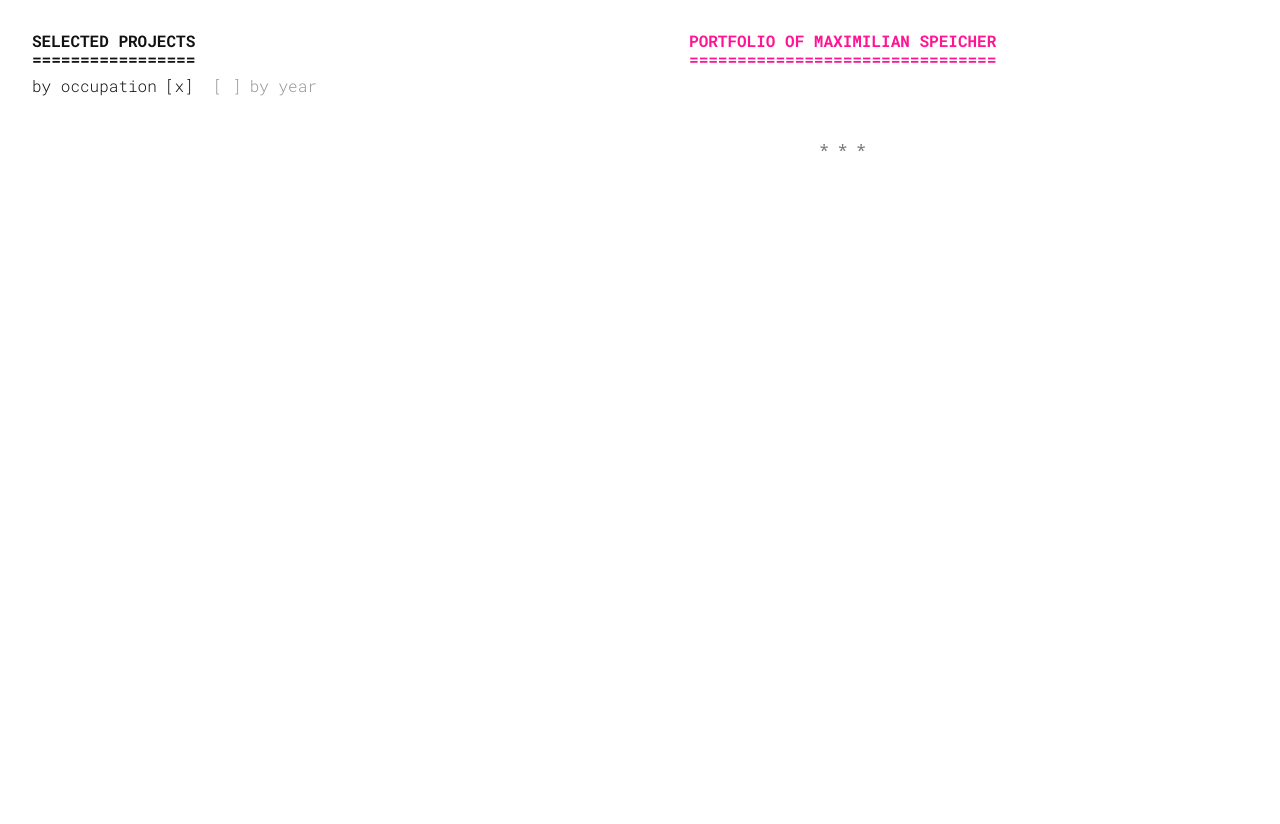
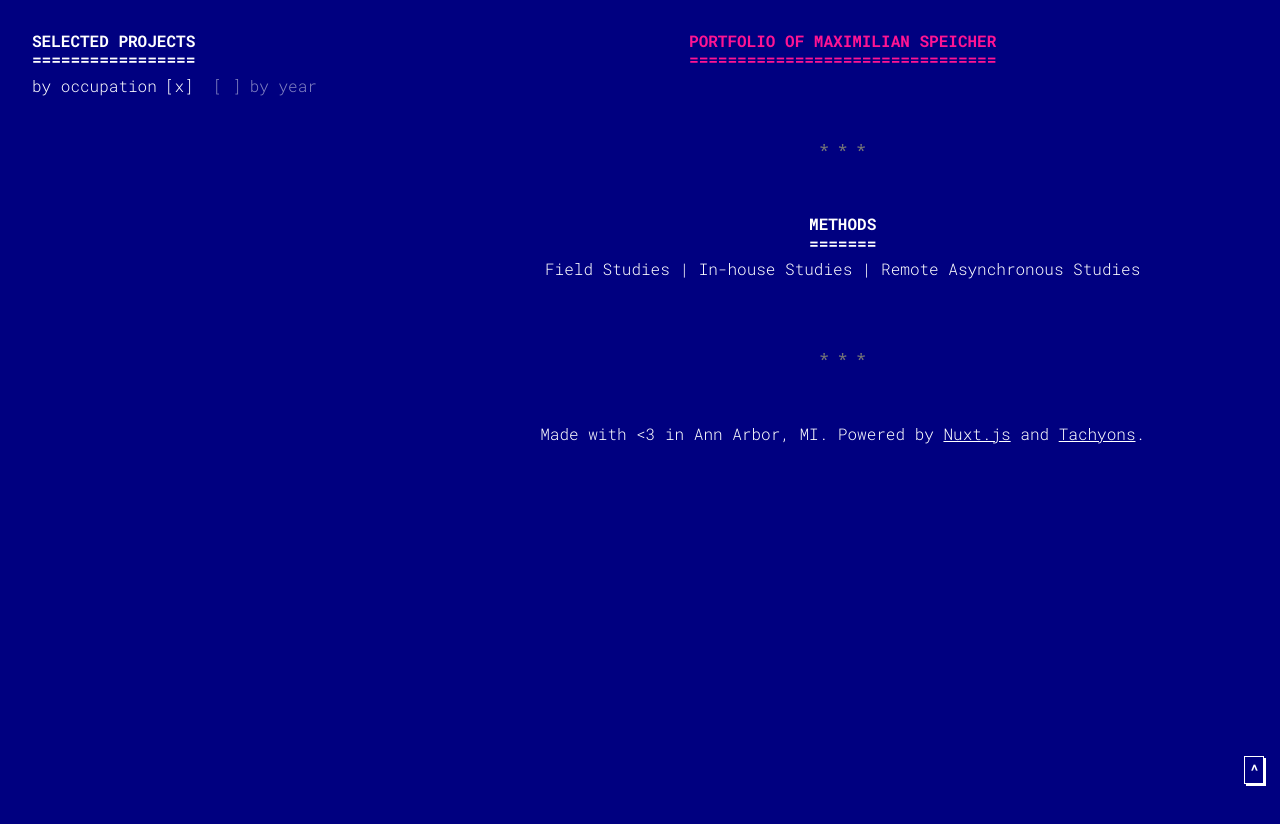
Before and after one commit to maxspeicher/v3, a Nuxt app: page / in a window 1280 px wide. Shown: the top 824 px of the page. Built offline with nearby package versions, Linux system fonts and the light colour scheme.

Commit message:
special brutalist CSS, back-to-top button, methods section

```diff
--- a/nuxt.config.js
+++ b/nuxt.config.js
@@ -11,9 +11,10 @@ module.exports = {
     ],
     link: [
       { rel: 'icon', type: 'image/x-icon', href: '/favicon.ico' },
-      { rel: 'stylesheet', href: 'https://use.fontawesome.com/releases/v5.0.10/css/all.css' },
+      // { rel: 'stylesheet', href: 'https://use.fontawesome.com/releases/v5.0.10/css/all.css' },
       { rel: 'stylesheet', href: 'https://unpkg.com/tachyons@4.9.1/css/tachyons.min.css' },
-      { rel: 'stylesheet', href: '/css/main.css' }
+      { rel: 'stylesheet', href: '/css/main.css' },
+      { rel: 'stylesheet', href: '/css/main-crazy.css' }
     ],
     script: [
       // { src: 'https://code.jquery.com/jquery-3.3.1.min.js' }
--- a/pages/index.vue
+++ b/pages/index.vue
@@ -1,7 +1,7 @@
 <template>
   <div class="tc">
     <div class="fl-l vh-100-l w-third-l"></div>
-    <div class="fl-l w-two-thirds-l">
+    <div class="fl-l mb4 w-two-thirds-l">
       <div class="title1">
         Portfolio of Maximilian Speicher<br />
         ================================
@@ -14,14 +14,13 @@
           Selected Projects<br />
           =================
         </div>
-        <span class="mr2 pointer" v-bind:class="{ silver: !displayByOccupation }" v-on:click="displayByOccupation = true">by occupation</span>
-        <span class="pointer x" v-bind:class="[{ 'x-active': displayByOccupation }, { 'silver': !displayByOccupation }]" v-on:click="displayByOccupation = !displayByOccupation"></span>&nbsp;
-        <span class="pointer x" v-bind:class="[{ 'x-active': !displayByOccupation }, { 'silver': displayByOccupation }]" v-on:click="displayByOccupation = !displayByOccupation"></span>
-        <!--<i class="fas pointer" v-bind:class="[{ 'fa-toggle-off': displayByOccupation }, { 'fa-toggle-on': !displayByOccupation }]" v-on:click="displayByOccupation = !displayByOccupation"></i>-->
-        <span class="ml2 pointer" v-bind:class="{ silver: displayByOccupation }" v-on:click="displayByOccupation = false">by year</span>
+        <span class="mr2 pointer" v-bind:class="{ 'o-50': !displayByOccupation }" v-on:click="displayByOccupation = true">by occupation</span>
+        <span class="pointer x" v-bind:class="[{ 'x-active': displayByOccupation }, { 'o-50': !displayByOccupation }]" v-on:click="displayByOccupation = !displayByOccupation"></span>&nbsp;
+        <span class="pointer x" v-bind:class="[{ 'x-active': !displayByOccupation }, { 'o-50': displayByOccupation }]" v-on:click="displayByOccupation = !displayByOccupation"></span>
+        <span class="ml2 pointer" v-bind:class="{ 'o-50': displayByOccupation }" v-on:click="displayByOccupation = false">by year</span>
         <div class="mt4" v-bind:class="{ dn: !displayByOccupation }">
           <div v-for="(occupation, i) in byOccupationKeys" :key="i">
-            <div class="silver mb2">
+            <div class="o-50 mb2">
               <span v-html="occupation"></span>
             </div>
             <div class="mb4">
@@ -33,7 +32,7 @@
         </div>
         <div class="mt4" v-bind:class="{ dn: displayByOccupation }">
           <div v-for="(year, i) in byYearKeys" :key="i">
-            <div class="silver mb2">{{ year }}</div>
+            <div class="o-50 mb2">{{ year }}</div>
             <div class="mb4">
               <div class="mb2" v-for="project in byYear[year]" :key="project.id">
                 <a v-bind:href="'#' + project.id"><span v-html="project.name"></span></a>
@@ -44,11 +43,24 @@
       </div>
       <separator></separator>
 
+      <!-- METHODS/FILTER -->
+      <div>
+        <div class="mb2 title3">
+          Methods<br />
+          =======
+        </div>
+        <span v-for="(m, i) in methods" :key="i">
+          {{ m }}
+          <span v-if="i < methods.length-1">|</span>
+        </span>
+      </div>
+      <separator></separator>
+
       <!-- THE PROJECTS -->
       <div>
         <div v-for="(project, i) in projects" :key="i">
           <div class="cf mw-90">
-            <div class="fl pa3 w-80">
+            <div class="fl pa3 w-75-ns">
               <a v-bind:id="project.id" v-bind:name="project.id"></a>
               <div class="mb4 title2">
                 <span v-html="project.name"></span><br />
@@ -57,12 +69,12 @@
               <div class="dib measure-wide tl">
                 <div class="mb4" v-for="(step, i) in project.process" :key="i">
                   <a v-bind:id="project.id + '--' + step.id" v-bind:name="project.id + '--' + step.id"></a>
-                  {{ step.title }}<br /><br />
-                  {{ step.description }}
+                  <div class="fw5 tc">{{ step.title }}</div><br /><br />
+                  <div v-html="step.description"></div>
                 </div>
               </div>
             </div>
-            <div class="fl w-20 pa3">
+            <div class="dn db-ns fl w-25 pa3">
               <div class="mb4 title4">
                 Process<br />
                 -------
@@ -76,13 +88,17 @@
           <separator></separator>
         </div>
       </div>
+      Made with &lt;3 in Ann Arbor, MI. Powered by <a href="https://nuxtjs.org/" target="_blank">Nuxt.js</a> and <a href="http://tachyons.io/" target="_blank">Tachyons</a>.
     </div>
+    <a href="#top" class="back-to-top ba fw7 no-underline pa1 pointer">
+      ^
+    </a>
   </div>
 </template>
 
 <script>
 import DATA from "~/data/projects.js"
-import Separator from '~/components/Separator.vue'
+import Separator from "~/components/Separator.vue"
 
 export default {
   asyncData(context) {
@@ -93,7 +109,8 @@ export default {
     Separator
   },
   data: () => ({
-    displayByOccupation: true
+    displayByOccupation: true,
+    methods: ["Field Studies", "In-house Studies", "Remote Asynchronous Studies"]
   }),
   methods: {
     test() {
--- /dev/null
+++ b/static/css/main-crazy.css
@@ -0,0 +1,10 @@
+@import url("https://fonts.googleapis.com/css?family=Roboto+Mono:300,400,500,700");
+
+a {
+    color: #ffffff;
+}
+
+body {
+    background-color: navy;
+    color: #ffffff;
+}
--- a/static/css/main.css
+++ b/static/css/main.css
@@ -1,4 +1,4 @@
-@import url("https://fonts.googleapis.com/css?family=Roboto+Mono:100,300,400,700");
+@import url("https://fonts.googleapis.com/css?family=Roboto+Mono:300,400,500,700");
 
 a {
     color: #111111;
@@ -10,6 +10,13 @@ body {
     color: #111111;
     font-family: "Roboto Mono", monospace;
     font-weight: 300;
+}
+
+.back-to-top {
+    box-shadow: 2px 2px #ffffff;
+    position: fixed;
+    bottom: 1em;
+    right: 1em;
 }
 
 .title1 {
@@ -24,13 +31,13 @@ body {
 }
 
 .title3 {
-    color: #111111;
+    /* color: #111111; */
     font-weight: 700;
     text-transform: uppercase;
 }
 
 .title4 {
-    color: #111111;
+    /* color: #111111; */
     font-weight: 700;
 }
 
```
